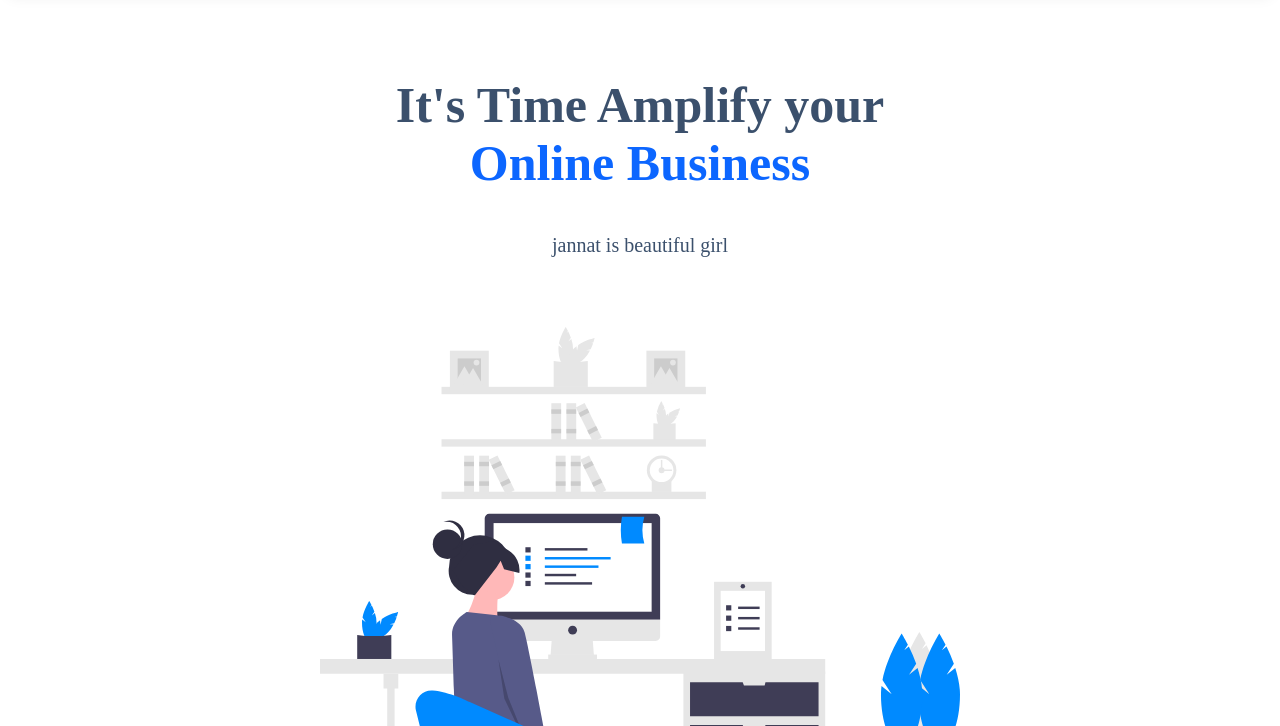
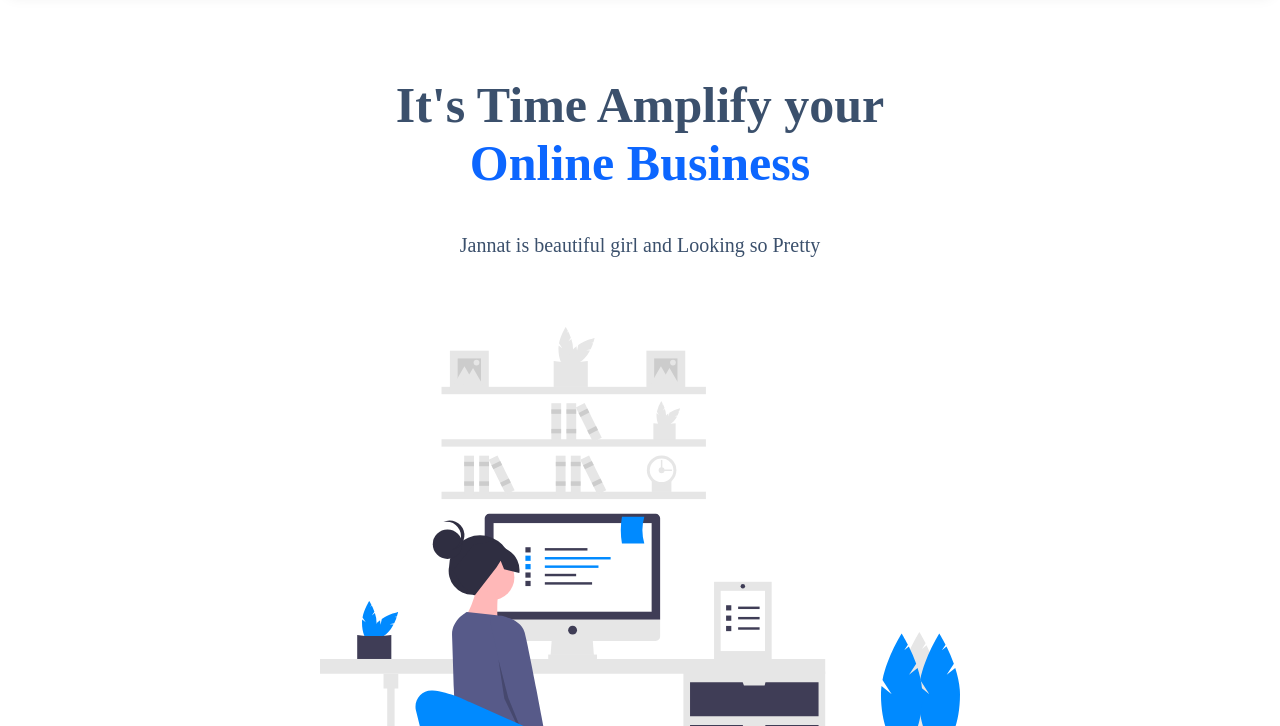
Before and after one commit to soheldev91/allitest, a plain HTML site: page index.html in a window 1280 px wide. Shown: the part 74-800 px from the top of the page. Drawn offline with Linux system fonts and the light colour scheme.

Commit message:
update jannat

```diff
--- a/index.html
+++ b/index.html
@@ -1,17 +1,19 @@
 <!DOCTYPE html>
 <html lang="en">
+
 <head>
     <meta charset="UTF-8">
     <meta name="viewport" content="width=device-width, initial-scale=1.0">
     <link rel="stylesheet" href="css/style.css">
     <title>Quick</title>
 </head>
+
 <body>
     <header>
         <button onclick="topFunction()" id="myBtn" title="Go to top">Top</button>
         <div class="container">
             <div class="logo">
-            <img src= "images/dark.svg" alt="">
+                <img src="images/dark.svg" alt="">
             </div>
             <nav>
                 <ul>
@@ -30,7 +32,7 @@
     <section id="home">
         <div class="banner">
             <h1>It's Time Amplify your <br> <span>Online Business</span></h1>
-            <p>jannat is beautiful girl</p>
+            <p>Jannat is beautiful girl and Looking so Pretty</p>
             <img src="images/illustration-1.svg" alt="">
         </div>
     </section>
@@ -55,7 +57,9 @@
             <div class="blog-item">
                 <img src="images/illustration-5.svg" alt="scateboter">
                 <h3>Unless your creativity</h3>
-                <p>Lorem, ipsum dolor sit amet consectetur adipisicing elit. Ipsam cupiditate ullam doloremque accusantium quasi in eos? Dolore perspiciatis recusandae corporis iusto voluptatem deleniti eligendi quas beatae. Commodi quos laboriosam ad!</p>
+                <p>Lorem, ipsum dolor sit amet consectetur adipisicing elit. Ipsam cupiditate ullam doloremque
+                    accusantium quasi in eos? Dolore perspiciatis recusandae corporis iusto voluptatem deleniti eligendi
+                    quas beatae. Commodi quos laboriosam ad!</p>
             </div>
         </div>
 
@@ -63,7 +67,9 @@
             <div class="blog-item">
                 <img src="images/illustration-6.svg" alt="scateboter">
                 <h3>Get More Result</h3>
-                <p>Lorem, ipsum dolor sit amet consectetur adipisicing elit. Ipsam cupiditate ullam doloremque accusantium quasi in eos? Dolore perspiciatis recusandae corporis iusto voluptatem deleniti eligendi quas beatae. Commodi quos laboriosam ad!</p>
+                <p>Lorem, ipsum dolor sit amet consectetur adipisicing elit. Ipsam cupiditate ullam doloremque
+                    accusantium quasi in eos? Dolore perspiciatis recusandae corporis iusto voluptatem deleniti eligendi
+                    quas beatae. Commodi quos laboriosam ad!</p>
             </div>
         </div>
 
@@ -71,7 +77,9 @@
             <div class="blog-item">
                 <img src="images/illustration-7.svg" alt="scateboter">
                 <h3>Increase you Audience</h3>
-                <p>Lorem, ipsum dolor sit amet consectetur adipisicing elit. Ipsam cupiditate ullam doloremque accusantium quasi in eos? Dolore perspiciatis recusandae corporis iusto voluptatem deleniti eligendi quas beatae. Commodi quos laboriosam ad!</p>
+                <p>Lorem, ipsum dolor sit amet consectetur adipisicing elit. Ipsam cupiditate ullam doloremque
+                    accusantium quasi in eos? Dolore perspiciatis recusandae corporis iusto voluptatem deleniti eligendi
+                    quas beatae. Commodi quos laboriosam ad!</p>
             </div>
         </div>
     </section>
@@ -116,4 +124,5 @@
 
     <script src="js/app.js"></script>
 </body>
+
 </html>
```
Lines whose indentation alone changed are shown as unchanged.
